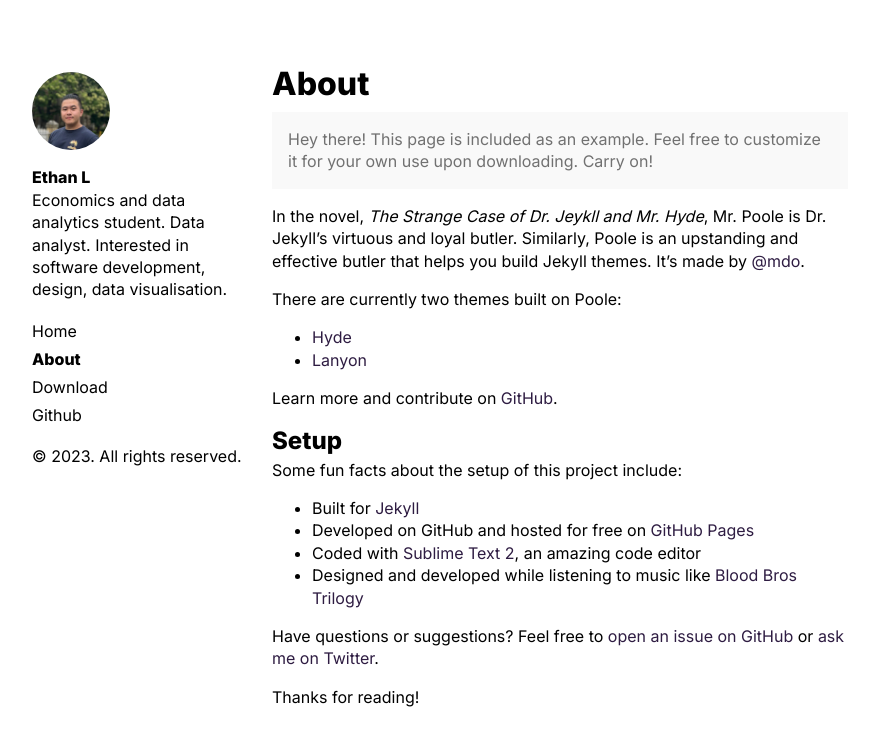
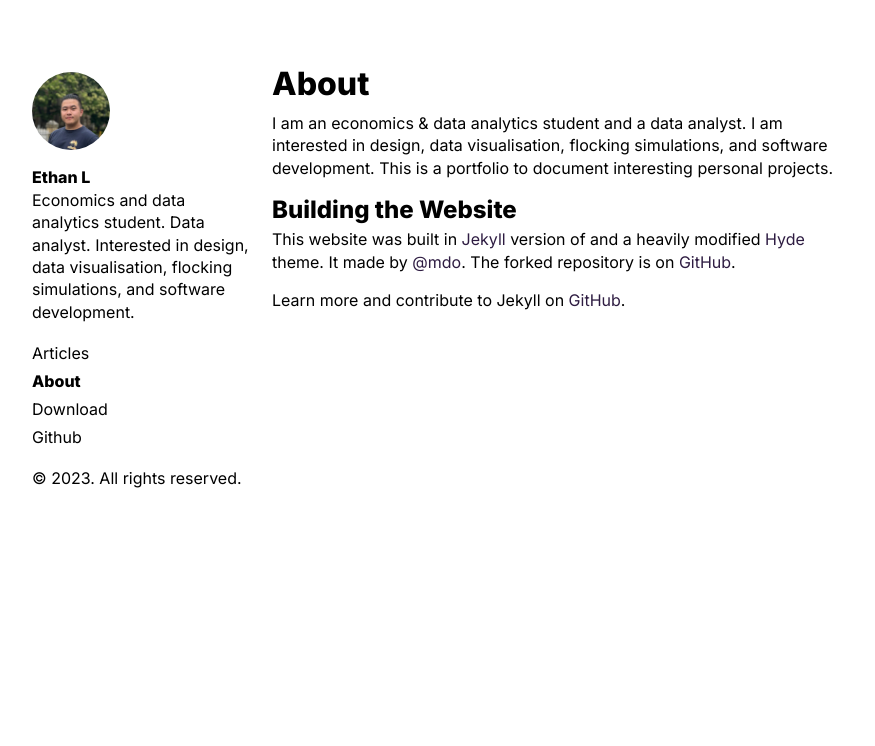
Before and after one commit to EthanVIII/EthanVIII.github.io, a Jekyll site: the page built from about.md, in a window 1280 px wide. Shown: the top 746 px of the page, without its empty margins (80-955 px from the left). Built offline with Jekyll 4.4.1, drawn with Linux system fonts in a browser that asks for light colours.

Commit message:
Update About

```diff
--- a/_config.yml
+++ b/_config.yml
@@ -8,7 +8,7 @@ permalink:        pretty
 
 # Setup
 title:            'Ethan L'
-description:      'Economics and data analytics student. Data analyst. Interested in software development, design, data visualisation.'
+description:      'Economics and data analytics student. Data analyst. Interested in design, data visualisation, flocking simulations, and software development.'
 url:              https://ethanviii.github.io
 baseurl:          ''
 author:
--- a/_includes/sidebar.html
+++ b/_includes/sidebar.html
@@ -14,7 +14,7 @@
       <a
         class="sidebar-nav-item{% if page.url == {{ site.baseurl }} %} active{% endif %}"
         href="{{ site.url }}"
-        >Home
+        >Articles
         </a>
 
       {% comment %} The code below dynamically generates a sidebar nav of pages
--- a/about.md
+++ b/about.md
@@ -2,29 +2,9 @@
 layout: page
 title: About
 ---
+I am an economics & data analytics student and a data analyst. I am interested in design, data visualisation, flocking simulations, and software development. This is a portfolio to document interesting personal projects.
 
-<p class="message">
-  Hey there! This page is included as an example. Feel free to customize it for your own use upon downloading. Carry on!
-</p>
+## Building the Website
+This website was built in [Jekyll](http://jekyllrb.com) version of and a heavily modified [Hyde](http://hyde.getpoole.com) theme. It made by [@mdo](https://twitter.com/mdo). The forked repository is on [GitHub](https://github.com/EthanVIII/EthanVIII.github.io).
 
-In the novel, *The Strange Case of Dr. Jeykll and Mr. Hyde*, Mr. Poole is Dr. Jekyll's virtuous and loyal butler. Similarly, Poole is an upstanding and effective butler that helps you build Jekyll themes. It's made by [@mdo](https://twitter.com/mdo).
-
-There are currently two themes built on Poole:
-
-* [Hyde](http://hyde.getpoole.com)
-* [Lanyon](http://lanyon.getpoole.com)
-
-Learn more and contribute on [GitHub](https://github.com/poole).
-
-## Setup
-
-Some fun facts about the setup of this project include:
-
-* Built for [Jekyll](http://jekyllrb.com)
-* Developed on GitHub and hosted for free on [GitHub Pages](https://pages.github.com)
-* Coded with [Sublime Text 2](http://sublimetext.com), an amazing code editor
-* Designed and developed while listening to music like [Blood Bros Trilogy](https://soundcloud.com/maddecent/sets/blood-bros-series)
-
-Have questions or suggestions? Feel free to [open an issue on GitHub](https://github.com/poole/issues/new) or [ask me on Twitter](https://twitter.com/mdo).
-
-Thanks for reading!
+Learn more and contribute to Jekyll on [GitHub](https://github.com/poole).
```
